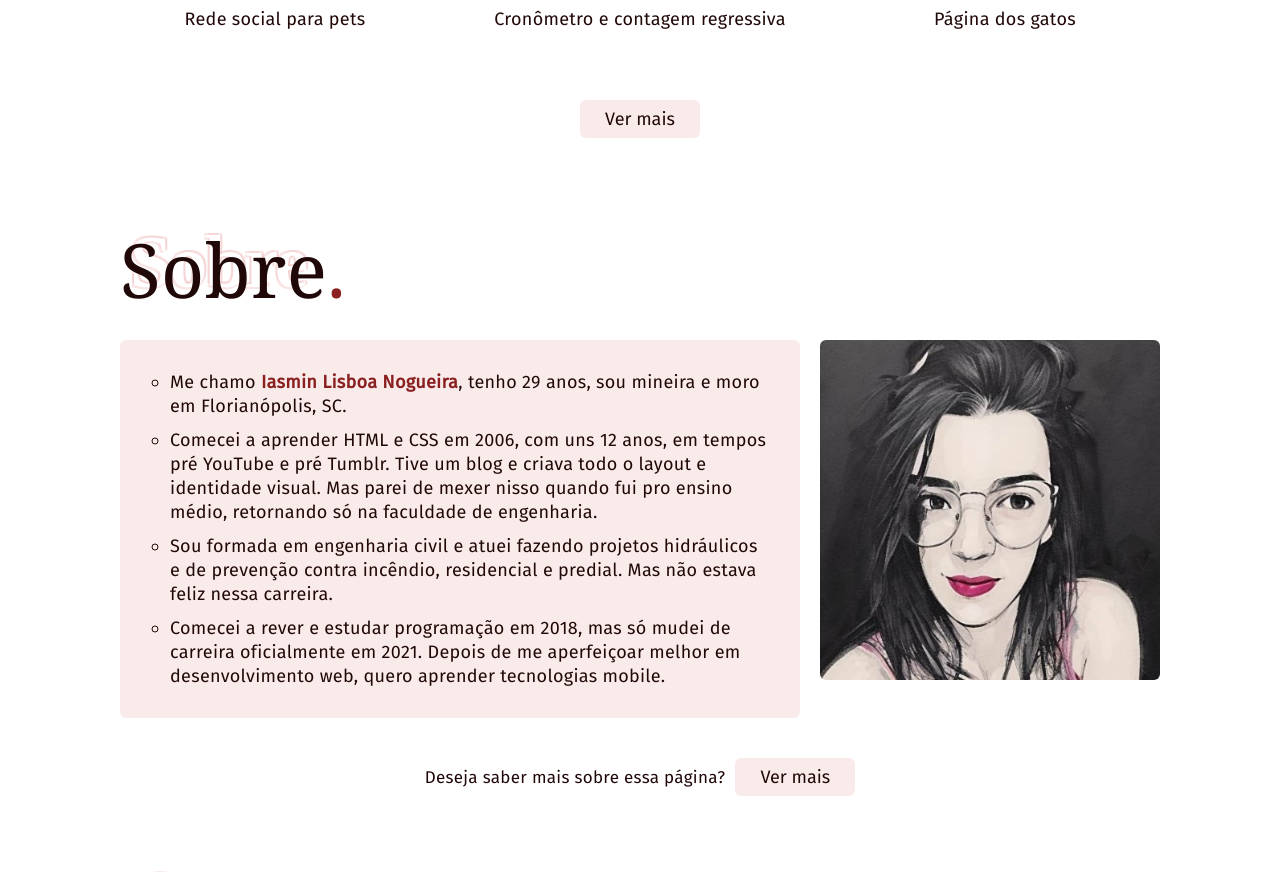
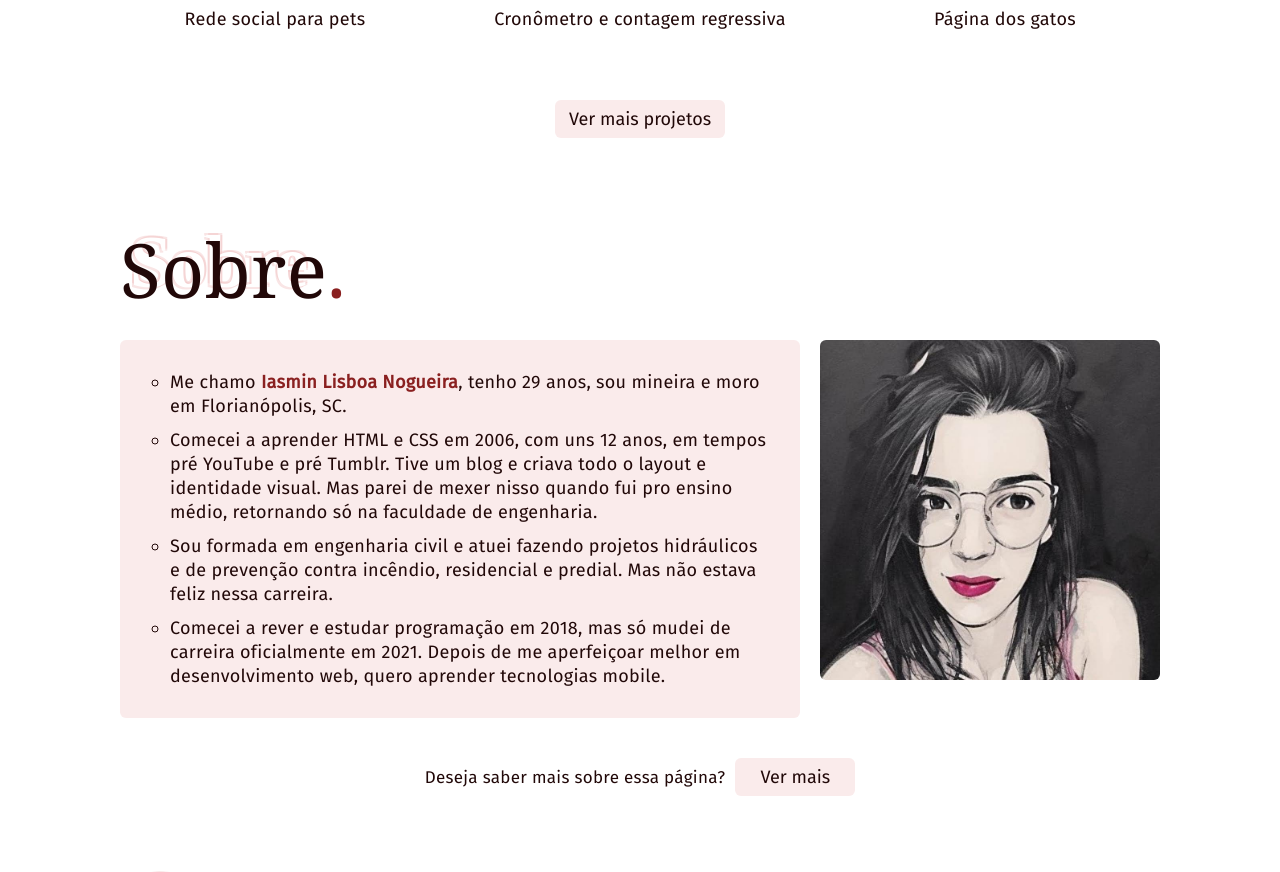
Before and after one commit to iasminln/curriculo-virtual, a React (Vite) app: page / in a window 1280 px wide. Shown: the part 2486-3358 px from the top of the page. Built offline with nearby package versions, Linux system fonts and the light colour scheme; a web font is replaced by a local one.

Commit message:
changed button name

```diff
--- a/src/components/Projetos/Projetos.jsx
+++ b/src/components/Projetos/Projetos.jsx
@@ -60,7 +60,7 @@ const Projetos = () => {
       </div>
 
       <div className='content-btn'>
-        <a href='https://github.com/iasminln' target='_blank' rel="noreferrer"><ButtonDefault>Ver mais</ButtonDefault></a>
+        <a href='https://github.com/iasminln' target='_blank' rel="noreferrer"><ButtonDefault>Ver mais projetos</ButtonDefault></a>
       </div>
     </section>
   )
```
